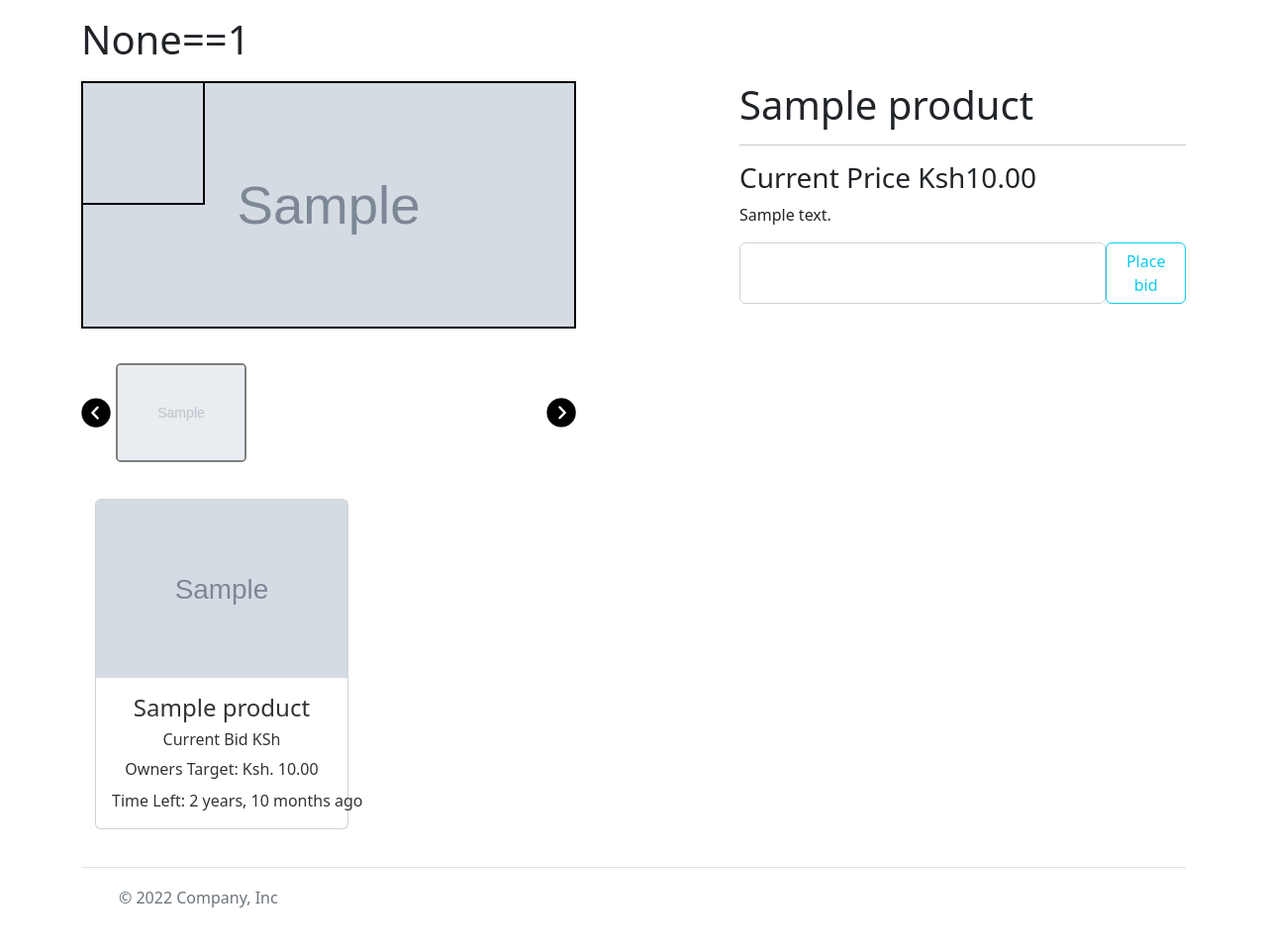
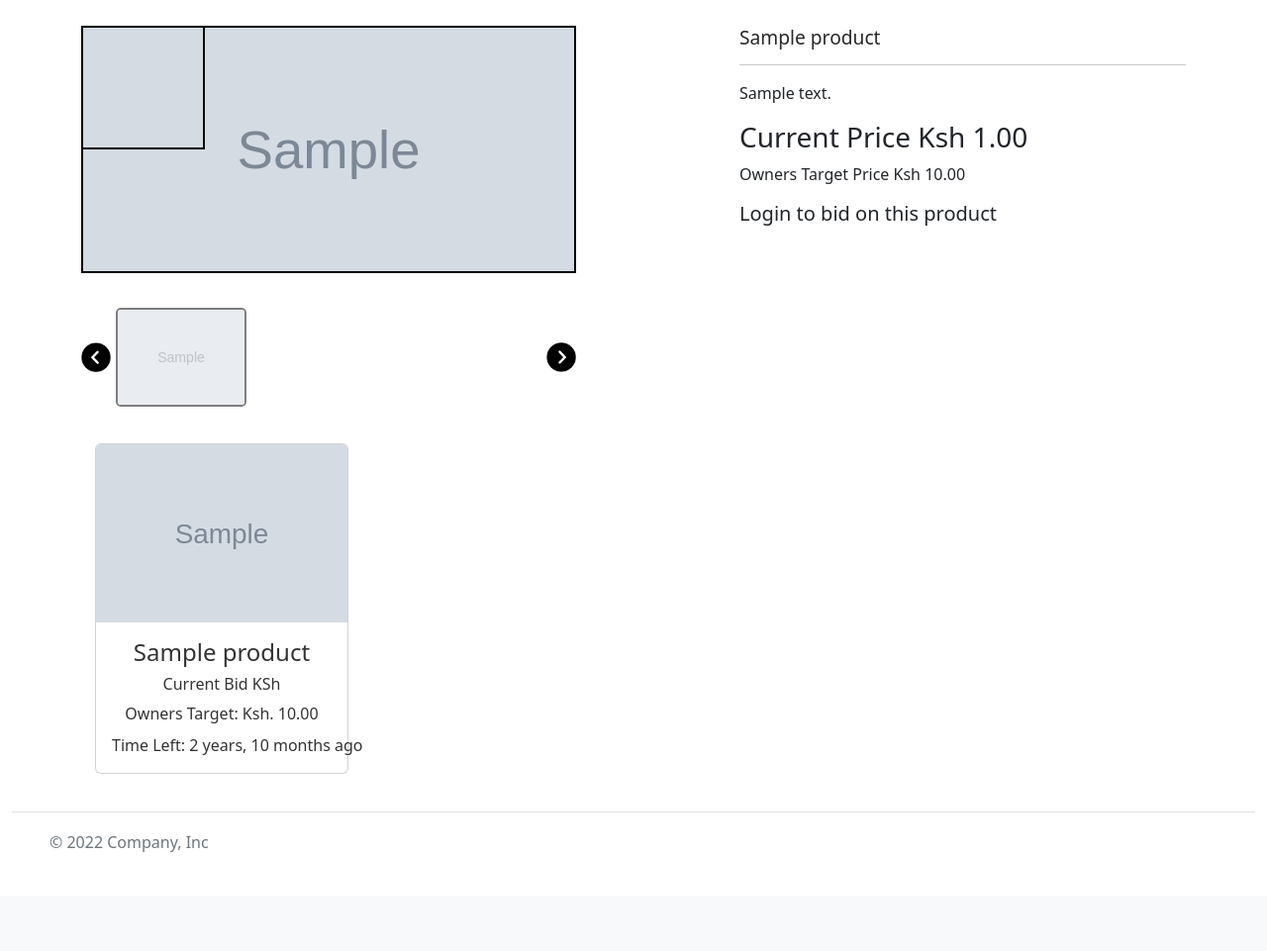
Before and after one commit to dennismnyaga/SecondHand, a Django app: page /details/00000000-0000-0000-0000-000000000001/ in a window 1280 px wide. Shown: the part 116-1077 px from the top of the page at 99% size. After the commit the page ends 977 px from the top, so only its background shows below. Run offline with Django 4.2, Linux system fonts and the light colour scheme; tables that the repository leaves empty hold one stand-in row (values such as "Sample post"); grey boxes marked "Sample" are stand-in pictures.

Commit message:
chenged frontend

```diff
--- a/MainProject/settings.py
+++ b/MainProject/settings.py
@@ -43,6 +43,7 @@ INSTALLED_APPS = [
     "storages",
     "tinymce",
     "crispy_forms",
+    "django.contrib.humanize",
 
 ]
 
--- a/frontend/models.py
+++ b/frontend/models.py
@@ -18,10 +18,10 @@ class Product(models.Model):
     id = models.UUIDField(primary_key=True, default=uuid.uuid4)
     poster = models.ForeignKey(User, null=True, on_delete=models.CASCADE)
     product_name = models.CharField(max_length=100)
-    price = models.DecimalField(max_digits=7, decimal_places=2)
+    price = models.DecimalField(max_digits=15, decimal_places=2)
     expected_sales_date = models.DateField()
     thumbnail = models.ImageField(upload_to= 'product_images', null=False, blank=False)
-    current_bid = models.DecimalField(max_digits=7, decimal_places=2)
+    # current_bid = models.DecimalField(max_digits=7, decimal_places=2)
     category = models.ForeignKey(Category, on_delete=models.SET_NULL, null=True, blank=True)
     description = models.TextField()
     timestamp = models.DateTimeField(auto_now_add=True)
@@ -42,26 +42,20 @@ class Photo(models.Model):
 
     image = models.ImageField(upload_to= 'product_images', null=False, blank=False)
     product = models.ForeignKey(Product, on_delete=models.CASCADE)
-    date_posted = models.DateField(auto_now_add=True)
+    date_posted = models.DateTimeField(auto_now_add=True)
 
     def __str__(self):
-        return self.products.product_name
+        return self.product.product_name
 
 
 
 
 
 class Bid(models.Model):
-
-    user = models.ForeignKey(User, verbose_name=("user"), on_delete=models.CASCADE)
-    bid = models.DecimalField(max_digits=7, decimal_places=2)
-    product = models.ForeignKey(
-        Product, verbose_name=("product"), on_delete=models.CASCADE, related_name="comment"
-    )
-
-    class Meta:
-        verbose_name = ("Bid")
-        verbose_name_plural = ("Bids")
+    user = models.ForeignKey(User, on_delete=models.CASCADE)
+    product = models.ForeignKey(Product, on_delete=models.CASCADE)
+    bid = models.DecimalField(max_digits= 15, decimal_places=2)
+    date_bided = models.DateTimeField(auto_now_add=True)
 
     def __str__(self):
-        return self.user.username
+        return str(self.bid)
--- a/frontend/static/frontend/css/home.css
+++ b/frontend/static/frontend/css/home.css
@@ -270,6 +270,12 @@ header{
 .column .cc{
     display: flex;
     flex-direction: column;
+}
+.column h1{
+  font-size: 1.2rem;
+  font-weight: 400;
+  color: #282828;
+
 }
 
 .scrollmenu {
@@ -638,3 +644,8 @@ header{
   .containerrr  .demo:hover {
     opacity: 1;
   }
+
+
+.bid-st{
+  background-color: ;
+}
--- a/frontend/templates/frontend/details.html
+++ b/frontend/templates/frontend/details.html
@@ -1,9 +1,9 @@
 {% extends 'frontend/main.html' %}
 {% load static %}
+{% load humanize %}
 {% block content %}
 <div class="container mt-3">
     <div class="containr update-links mb-2">
-        <h1>{{user.id}}=={{product.poster.id}}</h1>
         {% if user.id == product.poster.id %}
             <a class="btn btn-info" href="{% url 'frontend:update'  product.id%}">Update</a>
             <a class="btn btn-warning" href="{% url 'frontend:delete'  product.id%}">Delete</a>
@@ -35,14 +35,34 @@
             <div class="  col-md-5 column">
                 <h1>{{ product.product_name }}</h1>
                 <hr>
-                <h3><span>Current Price</span> Ksh{{product.price}}</h3>
+
 
                 <p>{{product.description}}</p>
-                <form action="" class="d-flex">
-                    <input class="form-control" type="number">
-                <a class="btn btn-outline-info" href="#">Place bid</a>
+                {% for bid in bid_price %}
+                <h3><span>Current Price</span> Ksh {{bid|intcomma}}</h3>
+                {% endfor %}
+
+                {% if user.id == product.poster.id %}
+                <div class="des">
+                    <p>Your Target Price Ksh {{product.price|intcomma}}</p>
+                </div>
+                {% else %}
+                <div class="des">
+                    <p>Owners Target Price Ksh {{product.price|intcomma}}</p>
+                </div>
+                {%endif%}
+                {% if user.id == product.poster.id %}
+                {% else %}
+                {% if user.is_authenticated %}
+                <form method="post" action="{% url 'frontend:details'  product.id%}" class="d-flex bid-st">
+                   {%csrf_token%}
+                    <input name="bid" class="form-control-sm me-2" type="number" placeholder="place your Price">
+                    <button type="submit" class="btn btn-outline-secondary">Place bid</button>
                 </form>
-
+                {% else %}
+                <h5>Login to bid on this product</h5>
+                {% endif %}
+                {%endif%}
             </div>
         </div>
         <div class=" scrollmenu">
@@ -52,7 +72,7 @@
                     <img width="240" height="180" src="{{product.thumbnail.url}}" class="card-img-top" alt="...">
                     <div class="card-body">
                     <h4 class="card-title tit">{{product.product_name}}</h4>
-                    <h6 class="card-text">Current Bid KSh{{bids.bid}}</h6>
+                    <h6 class="card-text">Current Bid KSh{{bids.bid|intcomma}}</h6>
                     <p class="card-title own">Owners Target: Ksh. {{product.price}}</p>
                     <p class="card-text">Time Left: {{product.timestamp|timesince}} ago</p>
                     </div>
--- a/frontend/templates/frontend/main.html
+++ b/frontend/templates/frontend/main.html
@@ -1,4 +1,5 @@
 {% load static %}
+{% load humanize %}
 <!DOCTYPE html>
 <html lang="en">
 <head>
@@ -11,6 +12,7 @@
     <link type="text/css" rel="stylesheet" href="{% static 'frontend/css/phone.css' %}">
     <link rel="stylesheet" type="text/css" href="{% static 'frontend/css/style.css' %}">
     <link rel="canonical" href="https://getbootstrap.com/docs/5.2/examples/footers/">
+    <link rel="icon" type="image/x-icon" href="{% static 'frontend/images/preset1.png' %}">
     <link href="https://cdn.jsdelivr.net/npm/bootstrap@5.2.2/dist/css/bootstrap.min.css" rel="stylesheet" integrity="sha384-Zenh87qX5JnK2Jl0vWa8Ck2rdkQ2Bzep5IDxbcnCeuOxjzrPF/et3URy9Bv1WTRi" crossorigin="anonymous">
 
 </head>
@@ -99,7 +101,7 @@
 
 
       {% block content %}{% endblock %}
-      <div class="container">
+      <div class="container-fluid">
         <footer class="d-flex flex-wrap justify-content-between align-items-center py-3 my-4 border-top">
           <div class="col-md-4 d-flex align-items-center">
             <a href="/" class="mb-3 me-2 mb-md-0 text-muted text-decoration-none lh-1">
--- a/frontend/templates/frontend/upload.html
+++ b/frontend/templates/frontend/upload.html
@@ -52,10 +52,7 @@
                                 <input type="datetime" name="expected_sales_date" class="shadow-none bg-gray-100 form-control form-control-lg">
                             </div>
                             <hr>
-                            <div class="col-span-2">
-                                <label for="">Current Bid</label>
-                                <input type="number" name="current_bid" class="shadow-none bg-gray-100 form-control form-control-lg">
-                            </div>
+
                             <hr>
                             <div class="col-span-2">
                                 <label for="">Describe Your Product</label>
--- a/frontend/views.py
+++ b/frontend/views.py
@@ -42,9 +42,31 @@ def productdetails(request, product_id):
     more = Product.objects.order_by('-timestamp')
     product = Product.objects.get(id=product_id)
     images = Photo.objects.filter(product=product)
-    context = {'product': product, 'images':images, 'more':more}
+    bid_price = Bid.objects.filter(product=product)
+    print(bid_price)
 
+
+
+    if request.method == 'POST':
+        user = request.user
+        bid = request.POST['bid']
+        product = product
+
+        Bid.objects.create(
+            user=user,
+            bid=bid,
+            product=product
+        )
+
+        return redirect('/')
+
+    context = {'product': product, 'images':images, 'more':more, 'bid_price':bid_price}
     return render(request,'frontend/details.html', context)
+
+
+
+
+
 
 
 
@@ -175,7 +197,7 @@ def uploadproduct(request):
                 description=request.POST['description'],
                 category = Category.objects.get(id=request.POST['category']),
                 expected_sales_date = request.POST['expected_sales_date'],
-                current_bid = request.POST['current_bid'],
+
             )
         # ===================================
 
```
Also changed, not shown: frontend/templates/frontend/home.html (+8 -7 lines), frontend/migrations/0028_alter_bid_options_remove_bid_product_and_more.py (added), frontend/migrations/0029_alter_bid_product_bided.py (added), frontend/migrations/0030_alter_bid_user.py (added), frontend/migrations/0031_alter_bid_bid.py (added), frontend/migrations/0032_rename_product_bided_bid_product.py (added), frontend/migrations/0033_alter_bid_bid_alter_product_price.py (added), media/product_images/348-3488012_file-firebase-logo-svg-android-firebase-hd-png_w25Xutz.jpg (added), media/product_images/443-4430861_django-python-logo-png-png-download-django-python_ElDzVdg.png (added), media/product_images/kisspng-logo-node-js-heroku-scalable-vector-graphics-font-mode-analytics-_eMO0nV9.jpg (added), media/product_images/roberto-bolio-Eph89D6OWbk-unsplash_qekcoH3.jpg (added), media/product_images/th_1_c1YpXDO.jpg (added), media/product_images/th_lQtN8tC.jpg (added).
